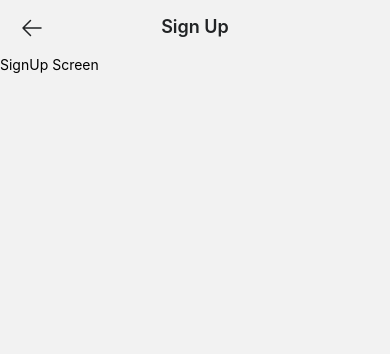
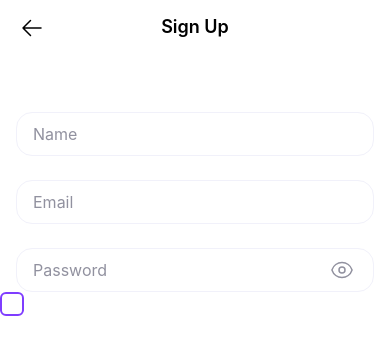
Before and after one commit to tranvuongduy2003/monstra_expense, a React Native app: screen /SignUp in a window 390 px wide. Shown: the top 354 px of the page. Built offline with nearby package versions, Linux system fonts and the light colour scheme.

Commit message:
done 3 input

```diff
--- a/App.tsx
+++ b/App.tsx
@@ -8,7 +8,7 @@ interface IAppProps {}
 const App: React.FunctionComponent<IAppProps> = props => {
   return (
     <Provider store={store}>
-      <AppNavigation/>
+      <AppNavigation />
     </Provider>
   );
 };
--- /dev/null
+++ b/components/Checkbox.tsx
@@ -0,0 +1,37 @@
+import {AppColors} from 'constants/AppColors';
+import React, {useState} from 'react';
+import {StyleSheet, TouchableOpacity} from 'react-native';
+import {CheckIcon} from 'react-native-heroicons/outline';
+
+interface ICheckboxProps {
+  onPress?: () => void;
+}
+
+const Checkbox: React.FunctionComponent<ICheckboxProps> = ({}) => {
+  const [checked, setChecked] = useState<boolean>(false);
+
+  return (
+    <TouchableOpacity
+      style={[
+        styles.container,
+        {backgroundColor: !checked ? '#FFFFFF' : AppColors.primaryColor},
+      ]}
+      onPress={() => setChecked(!checked)}>
+      {checked && <CheckIcon color={AppColors.screenColor} />}
+    </TouchableOpacity>
+  );
+};
+
+const styles = StyleSheet.create({
+  container: {
+    width: 24,
+    height: 24,
+    borderWidth: 2,
+    borderRadius: 6,
+    borderColor: AppColors.primaryColor,
+    alignItems: 'center',
+    justifyContent: 'center',
+  },
+});
+
+export default Checkbox;
--- /dev/null
+++ b/components/Input.tsx
@@ -0,0 +1,70 @@
+import React, {useState} from 'react';
+import {View, TextInput, StyleSheet, TouchableOpacity} from 'react-native';
+import {AppColors} from 'constants/AppColors';
+import {EyeIcon, EyeSlashIcon} from 'react-native-heroicons/outline';
+
+interface IInputProps {
+  placeholder: string;
+  isPassword?: boolean;
+}
+
+const Input: React.FunctionComponent<IInputProps> = ({
+  placeholder,
+  isPassword = false,
+}) => {
+  const [hidePassword, setHidePassword] = useState<boolean>(true);
+
+  return (
+    <View>
+      {isPassword ? (
+        <View style={styles.passwordContainer}>
+          <TextInput
+            style={[styles.input, {paddingRight: 50}]}
+            placeholder={placeholder}
+            placeholderTextColor={AppColors.secondaryTextColor}
+            secureTextEntry={hidePassword}
+            underlineColorAndroid="transparent"
+          />
+          <TouchableOpacity
+            style={styles.passwordIcon}
+            onPress={() => setHidePassword(!hidePassword)}>
+            {hidePassword ? (
+              <EyeIcon color={AppColors.secondaryTextColor} />
+            ) : (
+              <EyeSlashIcon color={AppColors.secondaryTextColor} />
+            )}
+          </TouchableOpacity>
+        </View>
+      ) : (
+        <TextInput
+          style={styles.input}
+          placeholder={placeholder}
+          placeholderTextColor={AppColors.secondaryTextColor}
+        />
+      )}
+    </View>
+  );
+};
+
+const styles = StyleSheet.create({
+  passwordContainer: {
+    justifyContent: 'center',
+  },
+  passwordIcon: {
+    position: 'absolute',
+    right: 20,
+  },
+  input: {
+    paddingHorizontal: 16,
+    paddingVertical: 12,
+    color: AppColors.primaryTextColor,
+    fontWeight: '400',
+    fontSize: 16,
+    lineHeight: 18,
+    borderWidth: 1,
+    borderColor: '#F1F1FA',
+    borderRadius: 16,
+  },
+});
+
+export default Input;
--- a/constants/AppColors.ts
+++ b/constants/AppColors.ts
@@ -1,8 +1,8 @@
 export const AppColors = {
   primaryColor: '#7F3DFF',
-  introTitle: '#212325',
-  introDesc: '#91919F',
+  primaryTextColor: '#212325',
+  secondaryTextColor: '#91919F',
   lightPurple: '#EEE5FF',
   cultured: '#F6F6F6',
-  headerTitle: '#212325',
+  screenColor: '#FFFFFF',
 };
--- a/screens/Auth/SignupScreen.tsx
+++ b/screens/Auth/SignupScreen.tsx
@@ -1,14 +1,32 @@
 import React from 'react';
-import {View, Text} from 'react-native';
+import {View, Text, ScrollView, StyleSheet} from 'react-native';
+import Input from 'components/Input';
+import {AppColors} from 'constants/AppColors';
+import Checkbox from 'components/Checkbox';
 
 interface ISignUpScreenProps {}
 
 const SignUpScreen: React.FunctionComponent<ISignUpScreenProps> = props => {
   return (
-    <View>
-      <Text>SignUp Screen</Text>
-    </View>
+    <ScrollView style={{backgroundColor: AppColors.screenColor}}>
+      <View style={styles.inputContainer}>
+        <Input placeholder="Name" />
+        <Input placeholder="Email" />
+        <Input placeholder="Password" isPassword={true} />
+      </View>
+      <View>
+        <Checkbox />
+      </View>
+    </ScrollView>
   );
 };
 
+const styles = StyleSheet.create({
+  inputContainer: {
+    marginTop: 56,
+    paddingHorizontal: 16,
+    gap: 24,
+  },
+});
+
 export default SignUpScreen;
--- a/screens/Auth/SplashScreen.tsx
+++ b/screens/Auth/SplashScreen.tsx
@@ -38,7 +38,8 @@ const SplashScreen: React.FunctionComponent<ISplashScreenProps> = props => {
           contentContainerStyle={{
             flexGrow: 1,
             justifyContent: 'space-between',
-          }}>
+          }}
+          style={{backgroundColor: AppColors.screenColor}}>
           <View style={styles.slider}>
             <Slider data={SliderItems} />
           </View>
--- a/screens/Auth/components/slider/SliderItem.tsx
+++ b/screens/Auth/components/slider/SliderItem.tsx
@@ -53,7 +53,7 @@ const styles = StyleSheet.create({
     marginTop: 40,
   },
   title: {
-    color: AppColors.introTitle,
+    color: AppColors.primaryTextColor,
     fontWeight: '700',
     fontSize: 32,
     lineHeight: 39,
@@ -61,7 +61,7 @@ const styles = StyleSheet.create({
     marginBottom: 16,
   },
   desc: {
-    color: AppColors.introDesc,
+    color: AppColors.secondaryTextColor,
     fontWeight: '500',
     fontSize: 16,
     lineHeight: 19,
--- a/screens/layout/HeaderBar.tsx
+++ b/screens/layout/HeaderBar.tsx
@@ -28,6 +28,7 @@ const styles = StyleSheet.create({
     paddingHorizontal: 20,
     flexDirection: 'row',
     justifyContent: 'space-between',
+    backgroundColor: AppColors.screenColor,
   },
   psuedoBackIcon: {
     opacity: 0,
```
